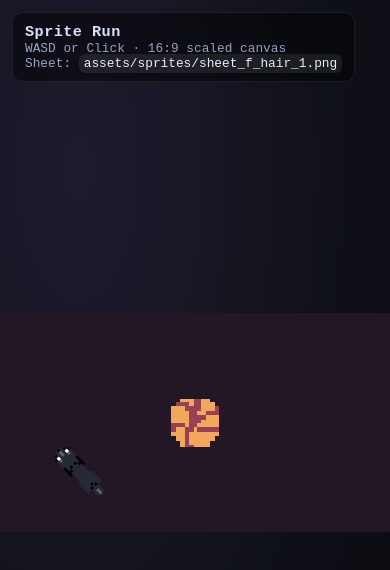
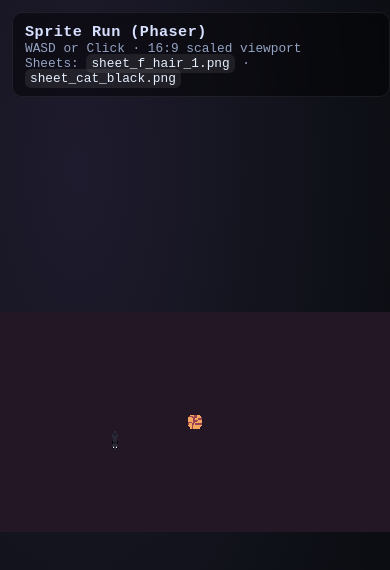
Before and after one commit to ljurgs/game, a website built with Vite: page index.html in a window 390 px wide. Built offline with nearby package versions, Linux system fonts and the light colour scheme; animation ran at ten frames a second.

Commit message:
refactor: migrate game engine to Phaser 3
- Replace vanilla Canvas API with Phaser 3 framework in 'src/main.js'.
- Update 'index.html' and 'src/style.css' to accommodate the Phaser game container.
- Add 'phaser' dependency to 'package.json'.
- Refactor 'Character' and 'Cat' classes to extend a common 'MobileObject' base class using Phaser sprites.
- Re-implement input handling (keyboard and mouse) using Phaser's input system.
- Maintain existing movement logic (8-way snapping, hysteresis) within the new architecture.

```diff
--- a/index.html
+++ b/index.html
@@ -7,11 +7,11 @@
 </head>
 <body>
   <div class="viewport">
-    <canvas id="game"></canvas>
+    <div id="game-container"></div>
     <div class="hud">
-      <div class="title">Sprite Run</div>
-      <div class="meta">WASD or Click · 16:9 scaled canvas</div>
-      <div class="meta">Sheet: <code>assets/sprites/sheet_f_hair_1.png</code></div>
+      <div class="title">Sprite Run (Phaser)</div>
+      <div class="meta">WASD or Click · 16:9 scaled viewport</div>
+      <div class="meta">Sheets: <code>sheet_f_hair_1.png</code> · <code>sheet_cat_black.png</code></div>
     </div>
   </div>
   <script type="module" src="/src/main.js"></script>
--- a/package.json
+++ b/package.json
@@ -10,5 +10,8 @@
   },
   "devDependencies": {
     "vite": "^5.2.0"
+  },
+  "dependencies": {
+    "phaser": "^3.90.0"
   }
 }
--- a/src/main.js
+++ b/src/main.js
@@ -1,43 +1,19 @@
+import Phaser from "phaser";
 import "./style.css";
 
-const canvas = document.getElementById("game");
-const ctx = canvas.getContext("2d");
-ctx.imageSmoothingEnabled = false;
-const viewport = document.querySelector(".viewport");
-
-const resizeCanvas = () => {
-  const vw = window.innerWidth;
-  const vh = window.innerHeight;
-  const targetRatio = 16 / 9;
-  let w = vw;
-  let h = Math.floor(vw / targetRatio);
-  if (h > vh) {
-    h = vh;
-    w = Math.floor(vh * targetRatio);
-  }
-  if (w > 0 && h > 0 && (canvas.width !== w || canvas.height !== h)) {
-    canvas.width = w;
-    canvas.height = h;
-    canvas.style.width = `${w}px`;
-    canvas.style.height = `${h}px`;
-    ctx.imageSmoothingEnabled = false;
-  }
-};
-
-const input = {
-  keys: {},
-  target: null,
-};
+const WORLD_WIDTH = 1280;
+const WORLD_HEIGHT = 720;
+const HYSTERESIS_DOT = 0.97;
 
 const DIRECTIONS = [
+  { name: "up", x: 0, y: -1 },
+  { name: "upRight", x: Math.SQRT1_2, y: -Math.SQRT1_2 },
   { name: "right", x: 1, y: 0 },
-  { name: "upRight", x: Math.SQRT1_2, y: -Math.SQRT1_2 },
-  { name: "up", x: 0, y: -1 },
+  { name: "downRight", x: Math.SQRT1_2, y: Math.SQRT1_2 },
+  { name: "down", x: 0, y: 1 },
+  { name: "downLeft", x: -Math.SQRT1_2, y: Math.SQRT1_2 },
+  { name: "left", x: -1, y: 0 },
   { name: "upLeft", x: -Math.SQRT1_2, y: -Math.SQRT1_2 },
-  { name: "left", x: -1, y: 0 },
-  { name: "downLeft", x: -Math.SQRT1_2, y: Math.SQRT1_2 },
-  { name: "down", x: 0, y: 1 },
-  { name: "downRight", x: Math.SQRT1_2, y: Math.SQRT1_2 },
 ];
 
 const snapDirection = (dx, dy) => {
@@ -57,293 +33,36 @@ const snapDirection = (dx, dy) => {
   return best;
 };
 
-const HYSTERESIS_DOT = 0.97; // require larger change before switching snapped direction
+class MobileObject {
+  constructor(scene, spriteKey, frame, scale) {
+    this.scene = scene;
+    this.sprite = scene.add.sprite(0, 0, spriteKey, frame);
+    this.sprite.setScale(scale);
+    this.sprite.setOrigin(0.5, 0.5);
 
-const facingFromVector = (dx, dy) => {
-  if (Math.abs(dx) < 0.001 && Math.abs(dy) < 0.001) return "up";
-  if (Math.abs(dx) >= Math.abs(dy)) {
-    return dx > 0 ? "right" : "left";
-  }
-  return dy > 0 ? "down" : "up";
-};
-
-window.addEventListener("keydown", (e) => {
-  const key = e.key.toLowerCase();
-  if (["w", "a", "s", "d"].includes(key)) {
-    input.keys[key] = true;
-    e.preventDefault();
-  }
-});
-
-window.addEventListener("keyup", (e) => {
-  const key = e.key.toLowerCase();
-  if (["w", "a", "s", "d"].includes(key)) {
-    input.keys[key] = false;
-    e.preventDefault();
-  }
-});
-
-canvas.addEventListener("click", (e) => {
-  const rect = canvas.getBoundingClientRect();
-  input.target = {
-    x: e.clientX - rect.left,
-    y: e.clientY - rect.top,
-  };
-});
-
-class Character {
-  constructor(image, arrowImage) {
-    this.image = image;
-    this.arrowImage = arrowImage;
-    this.columns = 1;
-    this.rows = 4;
-    this.frameWidth = image.width / this.columns;
-    this.frameHeight = image.height / this.rows;
-    this.totalFrames = this.columns * this.rows;
-
-    this.x = canvas.width / 2;
-    this.y = canvas.height / 2;
-    this.speed = 120; // pixels per second
-    this.scale = 1.5;
-
-    // Column layout rows: 0=down,1=left,2=right,3=up
-    this.frameIndex = 0;
-    this.moving = false;
-    this.displayDir = { name: "down", x: 0, y: 1 };
-    this.pendingDir = null;
-    this.pendingTimerMs = 0;
-    this.pendingWaitMs = 120;
-    this.indicatorTimerMs = 0;
-    this.indicatorDurationMs = 250;
-
-    this.arrowColumns = 1;
-    this.arrowRows = 4;
-    this.arrowFrameWidth = arrowImage.width / this.arrowColumns;
-    this.arrowFrameHeight = arrowImage.height / this.arrowRows;
-    this.arrowScale = 0.75;
-  }
-
-  update(dtMs, inputState) {
-    const dt = dtMs / 1000;
-    const dir = { x: 0, y: 0 };
-    let moveDir = null;
-
-    if (inputState.keys.w) dir.y -= 1;
-    if (inputState.keys.s) dir.y += 1;
-    if (inputState.keys.a) dir.x -= 1;
-    if (inputState.keys.d) dir.x += 1;
-
-    const usingKeys = dir.x !== 0 || dir.y !== 0;
-
-    if (usingKeys) {
-      inputState.target = null; // keyboard takes control from click
-      const snapped = snapDirection(dir.x, dir.y);
-      if (snapped) {
-        this.x += snapped.x * this.speed * dt;
-        this.y += snapped.y * this.speed * dt;
-        dir.x = snapped.x;
-        dir.y = snapped.y;
-        dir.name = snapped.name;
-        moveDir = snapped;
-      }
-    } else if (inputState.target) {
-      const dx = inputState.target.x - this.x;
-      const dy = inputState.target.y - this.y;
-      const dist = Math.hypot(dx, dy);
-      if (dist < 2) {
-        inputState.target = null;
-      } else {
-        const snapped = snapDirection(dx, dy);
-        if (snapped) {
-          const step = this.speed * dt;
-          if (dist <= step) {
-            this.x = inputState.target.x;
-            this.y = inputState.target.y;
-            inputState.target = null;
-          } else {
-            this.x += snapped.x * step;
-            this.y += snapped.y * step;
-          }
-          dir.x = snapped.x;
-          dir.y = snapped.y;
-          dir.name = snapped.name;
-          moveDir = snapped;
-        }
-      }
-    }
-
-    this.moving = usingKeys || Boolean(inputState.target);
-
-    if (moveDir) {
-      const current = this.displayDir;
-      const dot = current ? moveDir.x * current.x + moveDir.y * current.y : -1;
-      if (!current || dot < HYSTERESIS_DOT) {
-        const pendDot = this.pendingDir ? (moveDir.x * this.pendingDir.x + moveDir.y * this.pendingDir.y) : -1;
-        if (!this.pendingDir || pendDot < HYSTERESIS_DOT) {
-          this.pendingDir = { name: moveDir.name, x: moveDir.x, y: moveDir.y };
-          this.pendingTimerMs = this.pendingWaitMs;
-        } else {
-          // same pending direction; keep timer
-        }
-      } else {
-        // movement close to current display dir; clear pending
-        this.pendingDir = null;
-        this.pendingTimerMs = 0;
-      }
-    } else {
-      this.pendingDir = null;
-      this.pendingTimerMs = 0;
-    }
-
-    if (this.pendingDir) {
-      this.pendingTimerMs -= dtMs;
-      if (this.pendingTimerMs <= 0) {
-        this.displayDir = { ...this.pendingDir };
-        this.pendingDir = null;
-        this.indicatorTimerMs = this.indicatorDurationMs;
-      }
-    }
-
-    const facing = facingFromVector(this.displayDir.x, this.displayDir.y);
-    const charIndex = { down: 0, left: 1, right: 2, up: 3 }[facing];
-    this.frameIndex = charIndex ?? this.frameIndex;
-
-    // Clamp to canvas bounds
-    this.x = Math.max(this.frameWidth * this.scale / 2, Math.min(canvas.width - this.frameWidth * this.scale / 2, this.x));
-    this.y = Math.max(this.frameHeight * this.scale / 2, Math.min(canvas.height - this.frameHeight * this.scale / 2, this.y));
-
-    if (this.indicatorTimerMs > 0) {
-      this.indicatorTimerMs = Math.max(0, this.indicatorTimerMs - dtMs);
-    }
-  }
-
-  draw(context) {
-    const col = this.frameIndex % this.columns;
-    const row = Math.floor(this.frameIndex / this.columns);
-    const sx = col * this.frameWidth;
-    const sy = row * this.frameHeight;
-    const drawWidth = this.frameWidth * this.scale;
-    const drawHeight = this.frameHeight * this.scale;
-
-    context.drawImage(
-      this.image,
-      sx,
-      sy,
-      this.frameWidth,
-      this.frameHeight,
-      this.x - drawWidth / 2,
-      this.y - drawHeight / 2,
-      drawWidth,
-      drawHeight
-    );
-
-    if (this.indicatorTimerMs > 0) {
-      const drawArrow = (dirName, vec) => {
-        const row = { down: 0, left: 1, right: 2, up: 3 }[dirName];
-        if (row === undefined) return;
-        const sx = 0;
-        const sy = row * this.arrowFrameHeight;
-        const drawW = this.arrowFrameWidth * this.arrowScale;
-        const drawH = this.arrowFrameHeight * this.arrowScale;
-        const mag = Math.hypot(vec.x, vec.y) || 1;
-        const offset = (this.frameHeight * this.scale) / 2 + (drawH / 2) + 6;
-        const ox = (vec.x / mag) * offset;
-        const oy = (vec.y / mag) * offset;
-
-        context.drawImage(
-          this.arrowImage,
-          sx,
-          sy,
-          this.arrowFrameWidth,
-          this.arrowFrameHeight,
-          this.x - drawW / 2 + ox,
-          this.y - drawH / 2 + oy,
-          drawW,
-          drawH
-        );
-      };
-
-      const vec = this.displayDir || { x: 1, y: 0 };
-      if (Math.abs(vec.x) > 0.001 && Math.abs(vec.y) > 0.001) {
-        // diagonal: draw both axis arrows
-        const dirs = [];
-        dirs.push(vec.y > 0 ? "down" : "up");
-        dirs.push(vec.x > 0 ? "right" : "left");
-        dirs.forEach((name) => {
-          const v = name === "up" ? { x: 0, y: -1 }
-            : name === "down" ? { x: 0, y: 1 }
-            : name === "left" ? { x: -1, y: 0 }
-            : { x: 1, y: 0 };
-          drawArrow(name, v);
-        });
-      } else {
-        const name = Math.abs(vec.y) > Math.abs(vec.x)
-          ? (vec.y > 0 ? "down" : "up")
-          : (vec.x > 0 ? "right" : "left");
-        drawArrow(name, vec);
-      }
-    }
-  }
-}
-
-class Cat {
-  constructor(image) {
-    this.image = image;
-    this.columns = 1;
-    this.rows = 8;
-    this.frameWidth = image.width / this.columns;
-    this.frameHeight = image.height / this.rows;
-    this.directionRows = {
-      up: 0,
-      upRight: 1,
-      right: 2,
-      downRight: 3,
-      down: 4,
-      downLeft: 5,
-      left: 6,
-      upLeft: 7,
-    };
-
-    // Random start position
-    this.x = Math.random() * canvas.width;
-    this.y = Math.random() * canvas.height;
-
-    this.speed = 50;
-    this.scale = 0.5;
-
-    this.frameIndex = 4; // Default down row in the sheet
-    this.target = null;
-    this.idleTime = 0;
-    this.facing = 'down';
     this.displayDir = null;
     this.pendingDir = null;
     this.pendingTimerMs = 0;
     this.pendingWaitMs = 120;
-    this.margin = 50;
-    this.minLegDist = 80;
   }
 
-  update(dtMs) {
-    const dt = dtMs / 1000;
+  setPosition(x, y) {
+    this.sprite.setPosition(x, y);
+  }
 
-    if (this.target) {
-      const dx = this.target.x - this.x;
-      const dy = this.target.y - this.y;
-      const dist = Math.hypot(dx, dy);
-
-      if (dist < 5) {
-        this.target = null;
-        this.idleTime = 1000 + Math.random() * 2000;
-        this.displayDir = null;
+  updateDirection(snapped, dtMs) {
+    let changed = false;
+    if (!snapped) {
       this.pendingDir = null;
       this.pendingTimerMs = 0;
-      } else {
-        // Move locked to 8 directions
-        const snapped = snapDirection(dx, dy);
-        if (snapped) {
+      return false;
+    }
+
     if (!this.displayDir) {
       this.displayDir = snapped;
-          } else {
+      return true;
+    }
+
     const dot = this.displayDir.x * snapped.x + this.displayDir.y * snapped.y;
     if (dot < HYSTERESIS_DOT) {
       if (!this.pendingDir || this.pendingDir.name !== snapped.name) {
@@ -355,61 +74,203 @@ class Cat {
           this.displayDir = this.pendingDir;
           this.pendingDir = null;
           this.pendingTimerMs = 0;
+          changed = true;
         }
       }
     } else {
       this.pendingDir = null;
       this.pendingTimerMs = 0;
     }
+
+    return changed;
   }
+
+  resetDirection() {
+    this.displayDir = null;
+    this.pendingDir = null;
+    this.pendingTimerMs = 0;
+  }
+
+  clampToWorld() {
+    const halfW = (this.sprite.width * this.sprite.scaleX) / 2;
+    const halfH = (this.sprite.height * this.sprite.scaleY) / 2;
+    this.sprite.x = Phaser.Math.Clamp(this.sprite.x, halfW, WORLD_WIDTH - halfW);
+    this.sprite.y = Phaser.Math.Clamp(this.sprite.y, halfH, WORLD_HEIGHT - halfH);
+  }
+}
+
+class Character extends MobileObject {
+  constructor(scene, x, y) {
+    super(scene, "hero", 0, 1.5);
+    this.setPosition(x, y);
+
+    this.speed = 120;
+    this.displayDir = { name: "down", x: 0, y: 1 };
+
+    this.arrow = scene.add.sprite(x, y, "arrow", 0);
+    this.arrow.setOrigin(0.5, 0.5);
+    this.arrow.setScale(0.8);
+    this.arrow.setVisible(false);
+    this.arrowTimerMs = 0;
+    this.arrowDurationMs = 250;
+  }
+
+  update(dtMs, inputState) {
+    const dt = dtMs / 1000;
+    const dir = { x: 0, y: 0 };
+    let moveDir = null;
+
+    if (inputState.keys.w.isDown) dir.y -= 1;
+    if (inputState.keys.s.isDown) dir.y += 1;
+    if (inputState.keys.a.isDown) dir.x -= 1;
+    if (inputState.keys.d.isDown) dir.x += 1;
+
+    const usingKeys = dir.x !== 0 || dir.y !== 0;
+
+    if (usingKeys) {
+      inputState.clearPointer();
+      const snapped = snapDirection(dir.x, dir.y);
+      if (snapped) {
+        this.sprite.x += snapped.x * this.speed * dt;
+        this.sprite.y += snapped.y * this.speed * dt;
+        moveDir = snapped;
+      }
+    } else if (inputState.pointer) {
+      const dx = inputState.pointer.x - this.sprite.x;
+      const dy = inputState.pointer.y - this.sprite.y;
+      const dist = Math.hypot(dx, dy);
+      if (dist < 2) {
+        inputState.clearPointer();
+      } else {
+        const snapped = snapDirection(dx, dy);
+        if (snapped) {
+          const step = this.speed * dt;
+          if (dist <= step) {
+            this.sprite.x = inputState.pointer.x;
+            this.sprite.y = inputState.pointer.y;
+            inputState.clearPointer();
+          } else {
+            this.sprite.x += snapped.x * step;
+            this.sprite.y += snapped.y * step;
+          }
+          moveDir = snapped;
+        }
+      }
+    }
+
+    const changed = moveDir ? this.updateDirection(moveDir, dtMs) : false;
+    if (changed) {
+      this.arrowTimerMs = this.arrowDurationMs;
+    }
+
+    if (this.arrowTimerMs > 0) {
+      this.arrowTimerMs = Math.max(0, this.arrowTimerMs - dtMs);
+    }
+
+    this.clampToWorld();
+
+    // Set frame by facing
+    const facing = this.displayDir || { name: "down", x: 0, y: 1 };
+    const rowIndex =
+      facing.name === "down"
+        ? 0
+        : facing.name === "left"
+        ? 1
+        : facing.name === "right"
+        ? 2
+        : 3;
+    this.sprite.setFrame(rowIndex);
+
+    // Arrow indicator for direction changes
+    if (this.arrowTimerMs > 0) {
+      const vec = this.displayDir || { x: 1, y: 0 };
+      const arrowRow =
+        Math.abs(vec.x) > Math.abs(vec.y)
+          ? vec.x > 0
+            ? 2
+            : 1
+          : vec.y > 0
+          ? 0
+          : 3;
+      const offset = (this.sprite.height * this.sprite.scaleY) / 2 + (this.arrow.height * this.arrow.scaleY) / 2 + 6;
+      const mag = Math.hypot(vec.x, vec.y) || 1;
+      const ox = (vec.x / mag) * offset;
+      const oy = (vec.y / mag) * offset;
+      this.arrow.setFrame(arrowRow);
+      this.arrow.setPosition(Math.round(this.sprite.x + ox), Math.round(this.sprite.y + oy));
+      this.arrow.setVisible(true);
+    } else {
+      this.arrow.setVisible(false);
+    }
+  }
+}
+
+class Cat extends MobileObject {
+  constructor(scene, x, y) {
+    super(scene, "cat", 4, 0.5);
+    this.setPosition(x, y);
+    this.speed = 50;
+    this.target = null;
+    this.idleTime = 0;
+    this.margin = 50;
+    this.minLegDist = 80;
+  }
+
+  update(dtMs) {
+    const dt = dtMs / 1000;
+
+    if (this.target) {
+      const dx = this.target.x - this.sprite.x;
+      const dy = this.target.y - this.sprite.y;
+      const dist = Math.hypot(dx, dy);
+
+      if (dist < 5) {
+        this.target = null;
+        this.idleTime = 1000 + Math.random() * 2000;
+        this.resetDirection();
+      } else {
+        const snapped = snapDirection(dx, dy);
+        if (snapped) {
+          this.updateDirection(snapped, dtMs);
 
           const moveVec = this.displayDir || snapped;
           const moveDist = this.speed * dt;
           if (dist <= moveDist) {
-            this.x = this.target.x;
-            this.y = this.target.y;
+            this.sprite.x = this.target.x;
+            this.sprite.y = this.target.y;
             this.target = null;
             this.idleTime = 1000 + Math.random() * 2000;
-            this.displayDir = null;
-            this.pendingDir = null;
-            this.pendingTimerMs = 0;
+            this.resetDirection();
           } else {
-            this.x += moveVec.x * moveDist;
-            this.y += moveVec.y * moveDist;
+            this.sprite.x += moveVec.x * moveDist;
+            this.sprite.y += moveVec.y * moveDist;
           }
-          this.facing = moveVec.name;
         }
       }
     } else {
       this.idleTime -= dtMs;
       if (this.idleTime <= 0) {
-        // Pick new target constrained to 8-way straight paths
         const pickTarget = () => {
           for (let i = 0; i < 8; i++) {
             const dir = DIRECTIONS[Math.floor(Math.random() * DIRECTIONS.length)];
-            const maxX = dir.x > 0
-              ? (canvas.width - this.margin - this.x) / dir.x
+            const maxX =
+              dir.x > 0
+                ? (WORLD_WIDTH - this.margin - this.sprite.x) / dir.x
                 : dir.x < 0
-                ? (this.margin - this.x) / dir.x
+                ? (this.margin - this.sprite.x) / dir.x
                 : Infinity;
-            const maxY = dir.y > 0
-              ? (canvas.height - this.margin - this.y) / dir.y
+            const maxY =
+              dir.y > 0
+                ? (WORLD_HEIGHT - this.margin - this.sprite.y) / dir.y
                 : dir.y < 0
-                ? (this.margin - this.y) / dir.y
+                ? (this.margin - this.sprite.y) / dir.y
                 : Infinity;
-            const maxDist = Math.min(
-              Number.isFinite(maxX) ? maxX : Infinity,
-              Number.isFinite(maxY) ? maxY : Infinity
-            );
+            const maxDist = Math.min(Number.isFinite(maxX) ? maxX : Infinity, Number.isFinite(maxY) ? maxY : Infinity);
             if (maxDist > this.minLegDist) {
               const dist = this.minLegDist + Math.random() * (maxDist - this.minLegDist);
-              return {
-                x: this.x + dir.x * dist,
-                y: this.y + dir.y * dist,
-              };
+              return { x: this.sprite.x + dir.x * dist, y: this.sprite.y + dir.y * dist };
             }
           }
-          // Fallback to current spot to wait
           return null;
         };
 
@@ -418,90 +279,98 @@ class Cat {
       }
     }
 
-    // Keep in bounds
-    this.x = Math.max(0, Math.min(canvas.width, this.x));
-    this.y = Math.max(0, Math.min(canvas.height, this.y));
-  }
+    this.clampToWorld();
 
-  draw(context) {
-    const row = this.directionRows[this.facing] ?? this.directionRows.down;
-
-    const sx = 0;
-    const sy = row * this.frameHeight;
-    const dWidth = this.frameWidth * this.scale;
-    const dHeight = this.frameHeight * this.scale;
-    const dx = Math.round(this.x - dWidth / 2);
-    const dy = Math.round(this.y - dHeight / 2);
-
-    context.drawImage(
-      this.image,
-      sx,
-      sy,
-      this.frameWidth,
-      this.frameHeight,
-      dx,
-      dy,
-      dWidth,
-      dHeight
-    );
+    // Face using sheet rows
+    const rowMap = {
+      up: 0,
+      upRight: 1,
+      right: 2,
+      downRight: 3,
+      down: 4,
+      downLeft: 5,
+      left: 6,
+      upLeft: 7,
+    };
+    const face = this.displayDir ? this.displayDir.name : "down";
+    this.sprite.setFrame(rowMap[face] ?? rowMap.down);
   }
 }
 
-function start() {
-  resizeCanvas();
-  const loadImage = (src) =>
-    new Promise((resolve, reject) => {
-      const img = new Image();
-      img.onload = () => resolve(img);
-      img.onerror = reject;
-      img.src = src;
+class PlayScene extends Phaser.Scene {
+  constructor() {
+    super("play");
+  }
+
+  preload() {
+    this.load.spritesheet("hero", "/assets/sprites/sheet_f_hair_1.png", { frameWidth: 32, frameHeight: 32 });
+    this.load.spritesheet("cat", "/assets/sprites/sheet_cat_black.png", { frameWidth: 128, frameHeight: 128 });
+    this.load.spritesheet("arrow", "/assets/sprites/arrow_dir_green.png", { frameWidth: 32, frameHeight: 32 });
+  }
+
+  create() {
+    this.cameras.main.setBackgroundColor("#241725");
+    this.cameras.main.setRoundPixels(true);
+
+    this.keys = this.input.keyboard.addKeys({
+      w: Phaser.Input.Keyboard.KeyCodes.W,
+      a: Phaser.Input.Keyboard.KeyCodes.A,
+      s: Phaser.Input.Keyboard.KeyCodes.S,
+      d: Phaser.Input.Keyboard.KeyCodes.D,
     });
 
-  Promise.all([
-    loadImage("/assets/sprites/sheet_f_hair_1.png"),
-    loadImage("/assets/sprites/arrow_dir_green.png"),
-    loadImage("/assets/sprites/sheet_cat_black.png"),
-  ]).then(([sprite, arrow, catSprite]) => {
-    const hero = new Character(sprite, arrow);
-    const cat = new Cat(catSprite);
-    let lastTime = performance.now();
+    this.pointerTarget = null;
+    this.input.on("pointerdown", (pointer) => {
+      const worldPoint = pointer.positionToCamera(this.cameras.main);
+      this.pointerTarget = { x: worldPoint.x, y: worldPoint.y };
+    });
 
-    function loop(now) {
-      const delta = now - lastTime;
-      lastTime = now;
+    this.character = new Character(this, WORLD_WIDTH / 2, WORLD_HEIGHT / 2);
+    this.cat = new Cat(
+      this,
+      Phaser.Math.Between(100, WORLD_WIDTH - 100),
+      Phaser.Math.Between(100, WORLD_HEIGHT - 100)
+    );
+  }
 
-      ctx.fillStyle = "#241725";
-      ctx.fillRect(0, 0, canvas.width, canvas.height);
+  update(_time, delta) {
+    const clearPointer = () => {
+      this.pointerTarget = null;
+    };
 
-      hero.update(delta, input);
-      cat.update(delta);
+    this.character.update(delta, { keys: this.keys, pointer: this.pointerTarget, clearPointer });
+    this.cat.update(delta);
 
-      // Simple circle collision resolution
-      const dx = hero.x - cat.x;
-      const dy = hero.y - cat.y;
+    // Simple circle collision pushback
+    const dx = this.character.sprite.x - this.cat.sprite.x;
+    const dy = this.character.sprite.y - this.cat.sprite.y;
     const dist = Math.hypot(dx, dy);
-      // Approximate radius as 1/4 of the scaled width
-      const r1 = (hero.frameWidth * hero.scale) * 0.25;
-      const r2 = (cat.frameWidth * cat.scale) * 0.25;
+    const r1 = (this.character.sprite.width * this.character.sprite.scaleX) * 0.25;
+    const r2 = (this.cat.sprite.width * this.cat.sprite.scaleX) * 0.25;
     const minDist = r1 + r2;
-
-      if (dist < minDist) {
+    if (dist > 0 && dist < minDist) {
       const push = minDist - dist;
       const angle = Math.atan2(dy, dx);
-        // Push hero away from cat
-        hero.x += Math.cos(angle) * push;
-        hero.y += Math.sin(angle) * push;
+      this.character.sprite.x += Math.cos(angle) * push;
+      this.character.sprite.y += Math.sin(angle) * push;
+    }
+  }
 }
 
-      const objects = [hero, cat].sort((a, b) => a.y - b.y);
-      objects.forEach(obj => obj.draw(ctx));
+const config = {
+  type: Phaser.AUTO,
+  width: WORLD_WIDTH,
+  height: WORLD_HEIGHT,
+  parent: "game-container",
+  backgroundColor: "#241725",
+  pixelArt: true,
+  scale: {
+    mode: Phaser.Scale.FIT,
+    autoCenter: Phaser.Scale.CENTER_BOTH,
+    width: WORLD_WIDTH,
+    height: WORLD_HEIGHT,
+  },
+  scene: [PlayScene],
+};
 
-      requestAnimationFrame(loop);
-    }
-
-    loop(lastTime);
-  }).catch((err) => console.error("Failed to load sprites", err));
-}
-
-start();
-window.addEventListener("resize", resizeCanvas);
+new Phaser.Game(config);
--- a/src/style.css
+++ b/src/style.css
@@ -24,11 +24,19 @@ body {
   overflow: hidden;
 }
 
-#game {
+#game-container {
   width: 100vw;
   height: 100vh;
   max-width: calc(100vh * (16 / 9));
   max-height: calc(100vw * (9 / 16));
+  display: flex;
+  align-items: center;
+  justify-content: center;
+}
+
+#game-container canvas {
+  width: 100%;
+  height: 100%;
   display: block;
   background: #1b0f1c;
   image-rendering: pixelated;
```
Also changed, not shown: 1 other file. Lines whose indentation alone changed are shown as unchanged.
